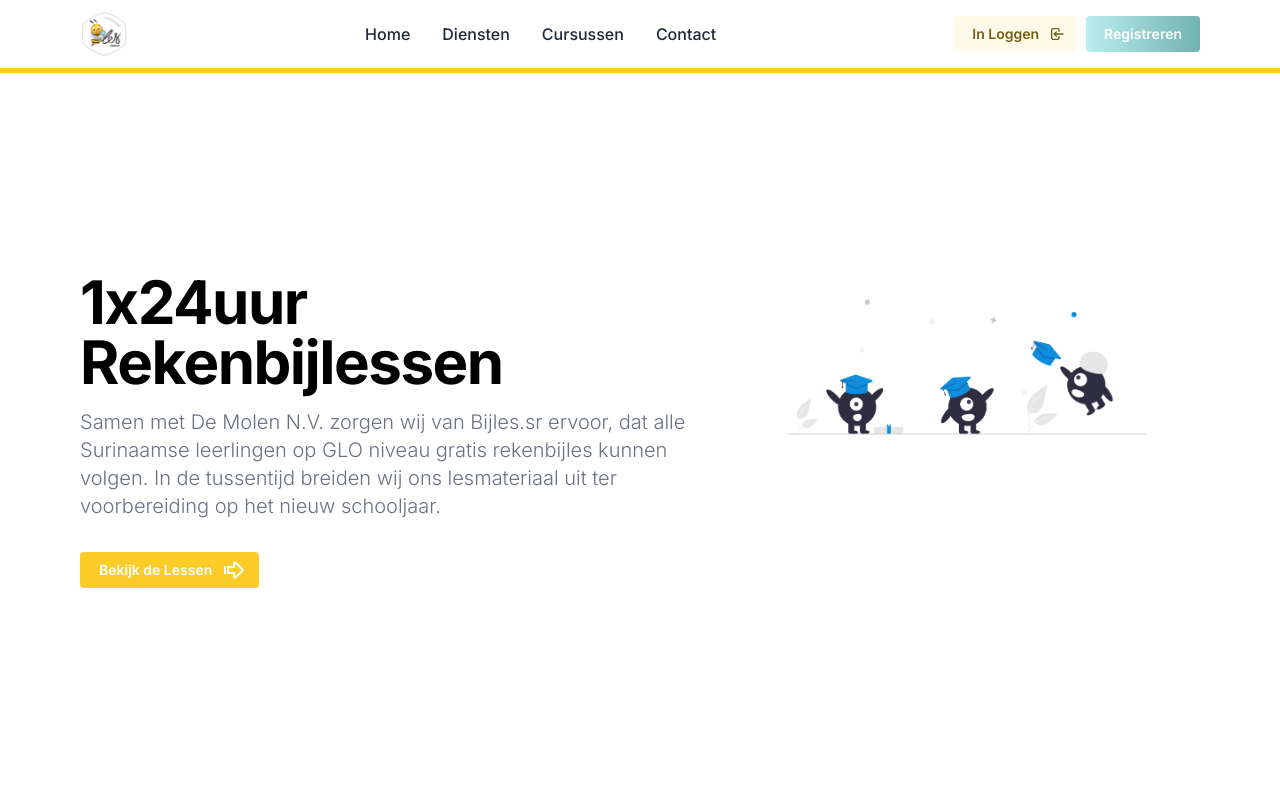
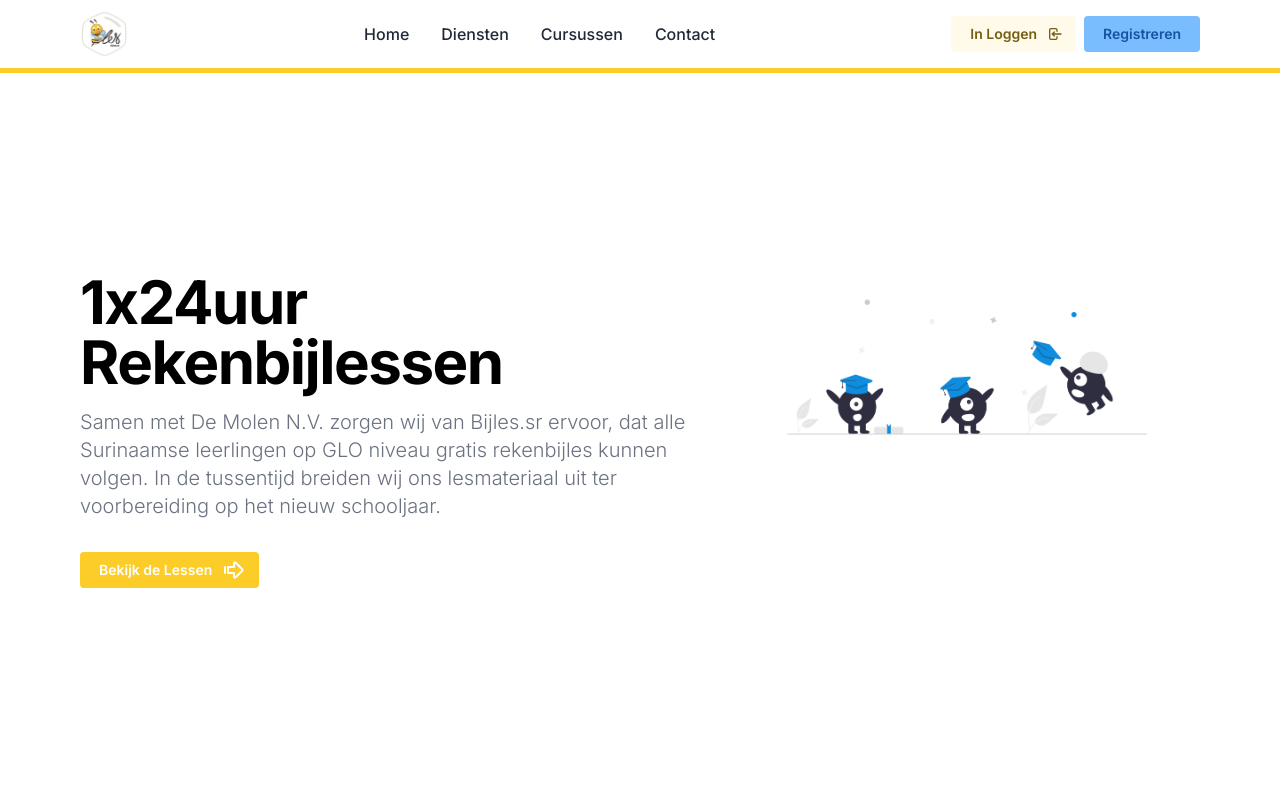
Before and after one commit to Beefy-py/bijles-sr, a Next.js app: page / in a window 1280 px wide. Shown: the top 800 px of the page. Built offline with nearby package versions, Linux system fonts and the light colour scheme.

Commit message:
style: :lipstick: navbar register button

```diff
--- a/src/components/navbar.component/index.tsx
+++ b/src/components/navbar.component/index.tsx
@@ -42,13 +42,8 @@ const NavbarComponent = () => {
             <Button
               component={Link}
               href="/hello"
-              variant="gradient"
-              gradient={{
-                from: colors.secondary.DEFAULT,
-                to: colors.secondary["800"],
-                deg: 90,
-              }}
-              // className="!text-secondary-900"
+              color={colors.tertiary["300"]}
+              className="!text-tertiary-900"
             >
               {navbarComponent.ctaText2}
             </Button>
```
